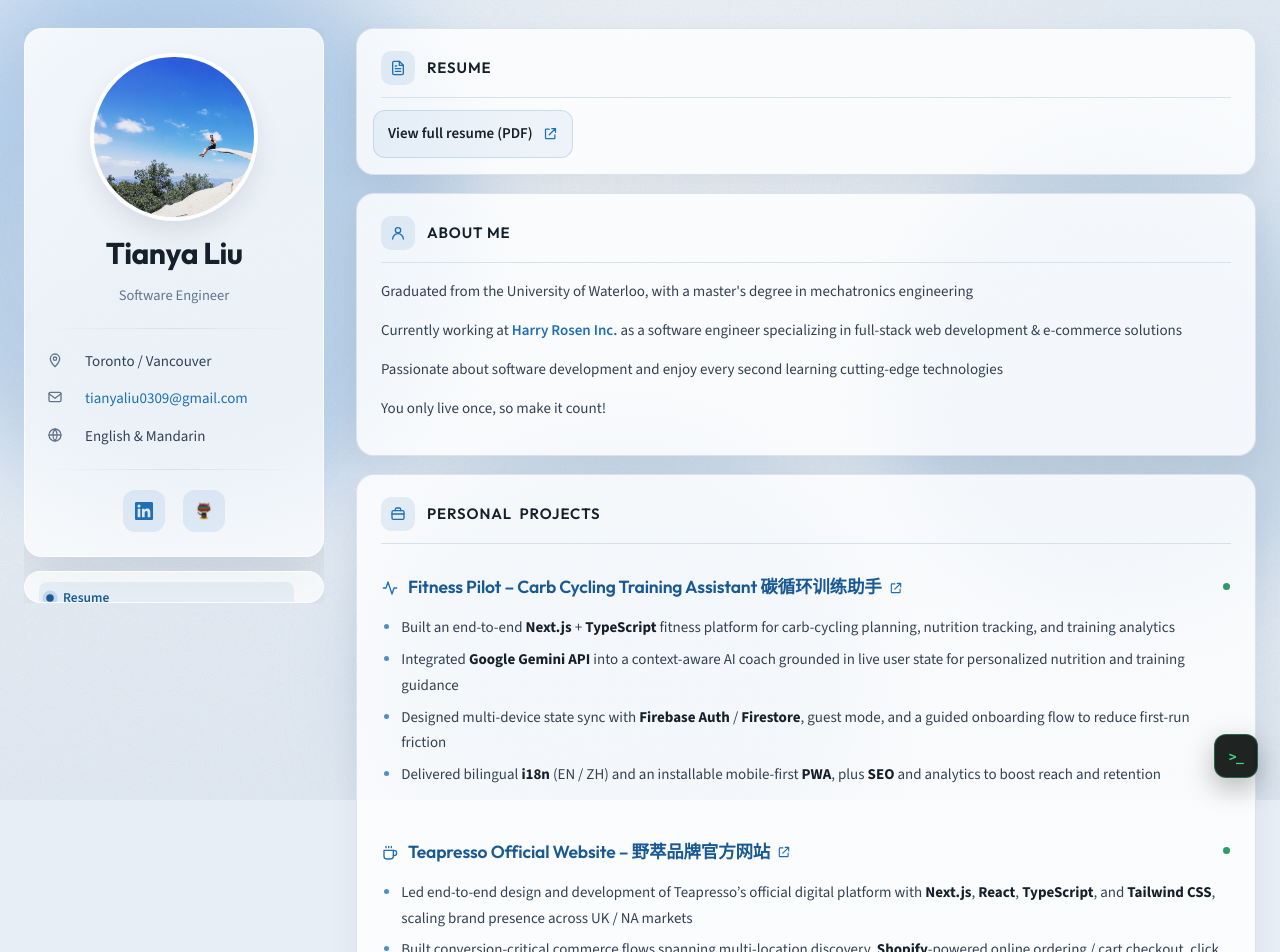
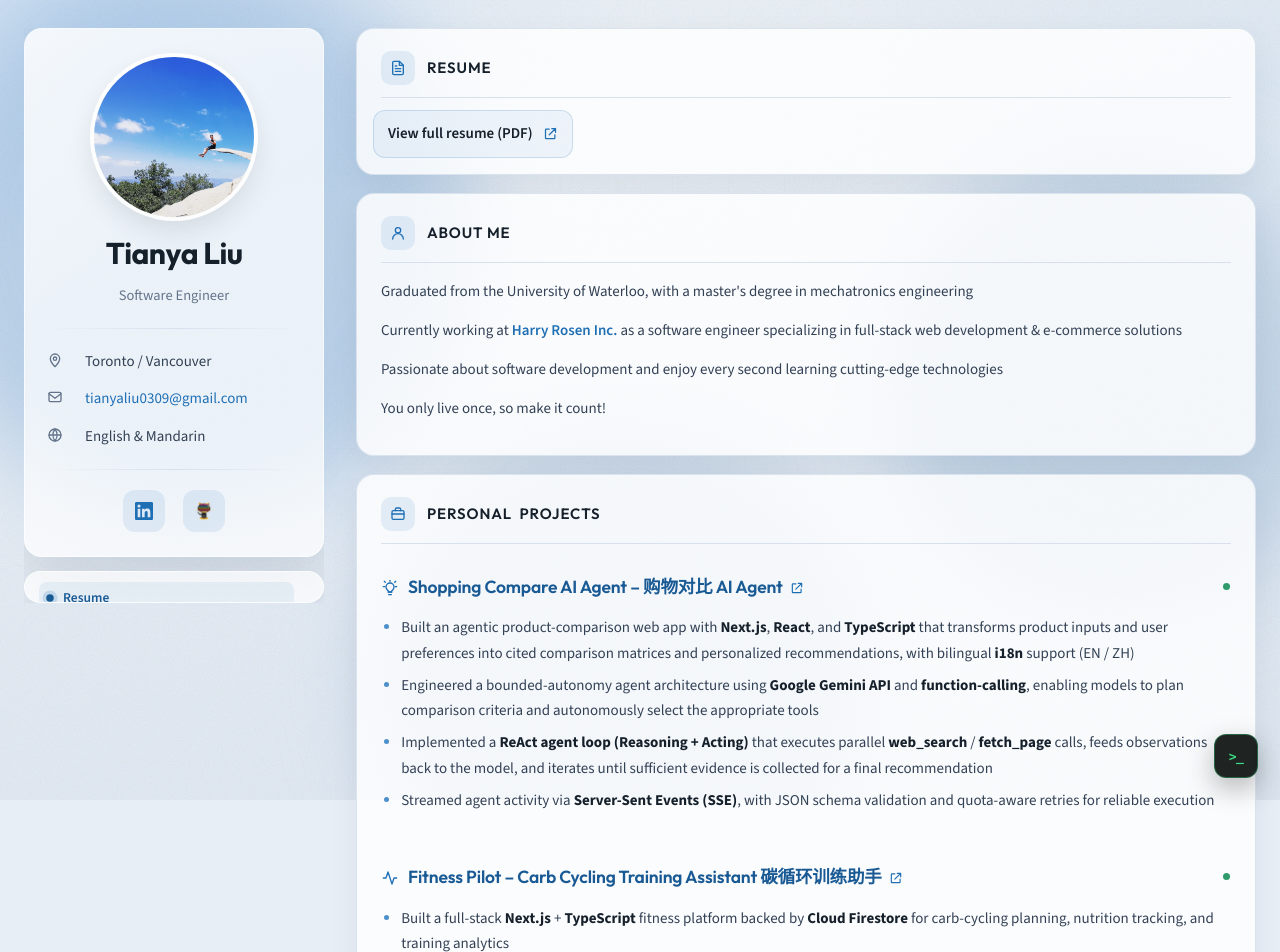
Before and after one commit to tianyaliu95/personal-website, a Next.js app: page / in a window 1280 px wide. Shown: the top 952 px of the page. Built offline with nearby package versions, Linux system fonts and the light colour scheme.

Commit message:
proj update

```diff
--- a/components/icons.js
+++ b/components/icons.js
@@ -105,6 +105,34 @@ export const icons = {
       <path d="M22 12h-4l-3 9L9 3l-3 9H2" />
     </Icon>
   ),
+  scale: (
+    <Icon>
+      <path d="M12 3v18M5 7h14" />
+      <path d="M5 7 2 13a3.5 3.5 0 0 0 6 0L5 7zM19 7l-3 6a3.5 3.5 0 0 0 6 0l-3-6z" />
+    </Icon>
+  ),
+  brain: (
+    <Icon>
+      <path d="M12 5a3 3 0 1 0-6-.1 4 4 0 0 0-2.5 5.8 4 4 0 0 0 .5 6.8A4 4 0 0 0 12 18V5z" />
+      <path d="M12 5a3 3 0 1 1 6-.1 4 4 0 0 1 2.5 5.8 4 4 0 0 1-.5 6.8A4 4 0 0 1 12 18V5z" />
+      <path d="M9 9.5a3 3 0 0 1-3-3M15 9.5a3 3 0 0 0 3-3M9 14a3 3 0 0 0-3 3M15 14a3 3 0 0 1 3 3" />
+      <path d="M8 12h1M15 12h1" />
+    </Icon>
+  ),
+  sparkles: (
+    <Icon>
+      <path d="m12 2-1.7 5.3L5 9l5.3 1.7L12 16l1.7-5.3L19 9l-5.3-1.7L12 2z" />
+      <path d="m19 14-.8 2.2L16 17l2.2.8L19 20l.8-2.2L22 17l-2.2-.8L19 14z" />
+      <path d="m5 2-.7 2.3L2 5l2.3.7L5 8l.7-2.3L8 5l-2.3-.7L5 2z" />
+    </Icon>
+  ),
+  lightbulb: (
+    <Icon>
+      <path d="M9 18h6M10 22h4" />
+      <path d="M8.5 15.5C6.9 14.4 6 12.6 6 10.5a6 6 0 0 1 12 0c0 2.1-.9 3.9-2.5 5-.9.7-1.5 1.5-1.5 2.5h-4c0-1-.6-1.8-1.5-2.5z" />
+      <path d="M12 2V0M4.9 3.4 3.5 2M19.1 3.4 20.5 2M4 10H2M22 10h-2" />
+    </Icon>
+  ),
   coffee: (
     <Icon>
       <path d="M17 8h1a4 4 0 1 1 0 8h-1" />
--- a/components/sections/ProjectsSection.js
+++ b/components/sections/ProjectsSection.js
@@ -7,6 +7,35 @@ export default function ProjectsSection() {
   return (
     <Section id="projects" icon={icons.briefcase} title={<>Personal &nbsp;Projects</>}>
       <Project
+        id="shopping-compare"
+        href="https://shopping-compare-agent.vercel.app"
+        icon={icons.lightbulb}
+        title="Shopping Compare AI Agent – 购物对比 AI Agent"
+        live
+        onClick={() => track('SHOP_COMPARE_VIEW')}
+      >
+        <li>
+          Built an agentic product-comparison web app with <b>Next.js</b>, <b>React</b>, and <b>TypeScript</b>{' '}
+          that transforms product inputs and user preferences into cited comparison matrices and personalized
+          recommendations, with bilingual <b>i18n</b> support (EN / ZH)
+        </li>
+        <li>
+          Engineered a bounded-autonomy agent architecture using <b>Google Gemini API</b> and{' '}
+          <b>function-calling</b>, enabling models to plan comparison criteria and autonomously select the
+          appropriate tools
+        </li>
+        <li>
+          Implemented a <b>ReAct agent loop (Reasoning + Acting)</b> that executes parallel{' '}
+          <b>web_search</b> / <b>fetch_page</b> calls, feeds observations back to the model, and iterates until
+          sufficient evidence is collected for a final recommendation
+        </li>
+        <li>
+          Streamed agent activity via <b>Server-Sent Events (SSE)</b>, with JSON schema validation and
+          quota-aware retries for reliable execution
+        </li>
+      </Project>
+
+      <Project
         id="fitness-pilot"
         href="https://fitness-pilot.vercel.app"
         icon={icons.activity}
@@ -15,15 +44,15 @@ export default function ProjectsSection() {
         onClick={() => track('FITNESS_PILOT_VIEW')}
       >
         <li>
-          Built an end-to-end <b>Next.js</b> + <b>TypeScript</b> fitness platform for carb-cycling planning,
-          nutrition tracking, and training analytics
+          Built a full-stack <b>Next.js</b> + <b>TypeScript</b> fitness platform backed by{' '}
+          <b>Cloud Firestore</b> for carb-cycling planning, nutrition tracking, and training analytics
         </li>
         <li>
-          Integrated <b>Google Gemini API</b> into a context-aware AI coach grounded in live user state for personalized nutrition and training guidance
+          Implemented multi-device state sync with <b>Firebase Auth</b>, guest mode, and a
+          guided onboarding flow to reduce first-run friction
         </li>
         <li>
-          Designed multi-device state sync with <b>Firebase Auth</b> / <b>Firestore</b>, guest mode, and a
-          guided onboarding flow to reduce first-run friction
+          Integrated <b>OpenAI API</b> into a context-aware AI coach grounded in live user state for personalized nutrition and training guidance
         </li>
         <li>
           Delivered bilingual <b>i18n</b> (EN / ZH) and an installable mobile-first <b>PWA</b>, plus <b>SEO</b> and analytics
--- a/lib/sections.js
+++ b/lib/sections.js
@@ -1,9 +1,9 @@
 export const SITE_SECTIONS = [
   { id: 'resume', label: 'Resume' },
   { id: 'about', label: 'About Me' },
-  { id: 'projects', label: 'Projects' },
+  { id: 'projects', label: 'Personal Projects' },
   { id: 'skills', label: 'Skills' },
-  { id: 'experience', label: 'Experience' },
+  { id: 'experience', label: 'Prev. Experience' },
   { id: 'education', label: 'Education' },
   { id: 'interests', label: 'Interests' },
   { id: 'note', label: 'Note' },
```
